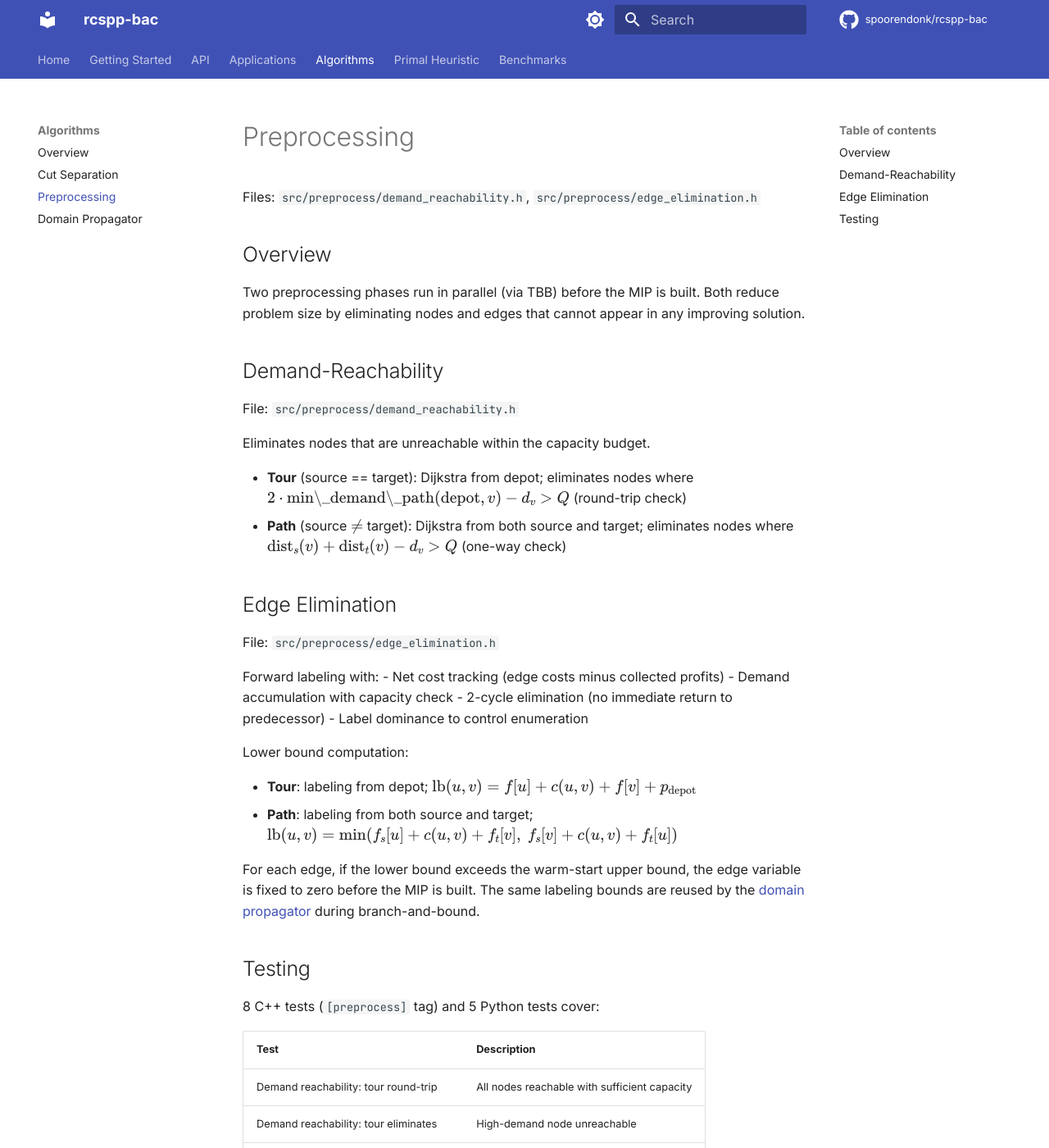
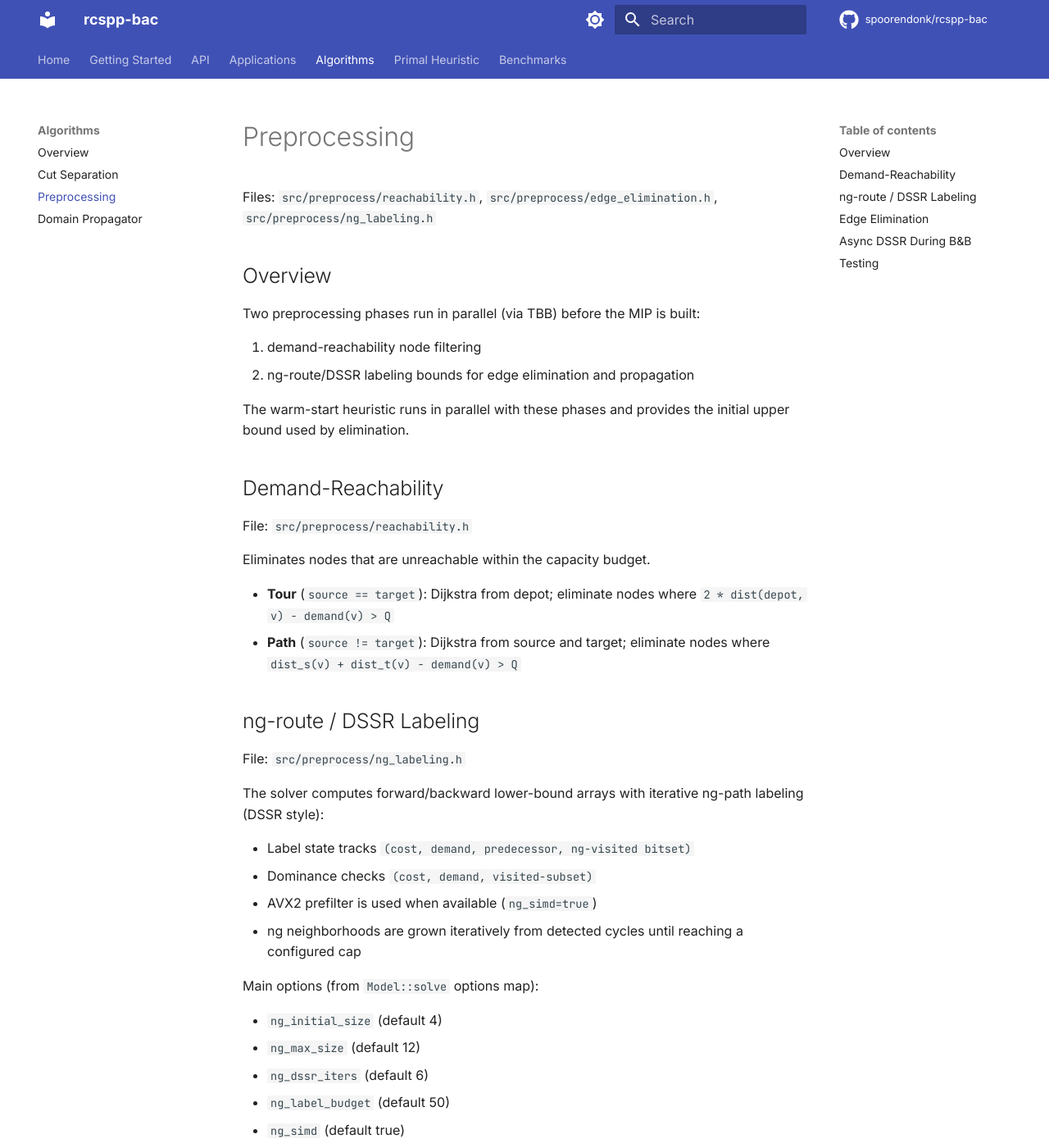
Before and after one commit to spoorendonk/cptp, an MkDocs documentation site: the page built from docs/preprocessing.md, in a window 1280 px wide and 1400 px high. Shown: the whole window at 82% size. Built offline with MkDocs 1.6.1 and Material for MkDocs 9.7.7, drawn with Linux system fonts in a browser that asks for light colours; comment, search, counter and statistics services are not loaded; some of the changed text lies outside the part shown.

Commit message:
Add Step 0 ng/DSSR bounds pipeline and path-safe separator defaults

````diff
--- a/CMakeLists.txt
+++ b/CMakeLists.txt
@@ -83,6 +83,7 @@ if(RCSPP_BUILD_TESTS)
     # Standalone algorithm tests (no HiGHS needed)
     add_executable(rcspp_algo_tests
         tests/test_max_flow.cpp
+        tests/test_ng_labeling.cpp
         tests/test_separators.cpp
         tests/test_oracle.cpp
     )
--- a/docs/preprocessing.md
+++ b/docs/preprocessing.md
@@ -1,59 +1,85 @@
 # Preprocessing
 
-Files: `src/preprocess/demand_reachability.h`, `src/preprocess/edge_elimination.h`
+Files: `src/preprocess/reachability.h`, `src/preprocess/edge_elimination.h`, `src/preprocess/ng_labeling.h`
 
 ## Overview
 
-Two preprocessing phases run in parallel (via TBB) before the MIP is built. Both
-reduce problem size by eliminating nodes and edges that cannot appear in any
-improving solution.
+Two preprocessing phases run in parallel (via TBB) before the MIP is built:
+
+1. demand-reachability node filtering
+2. ng-route/DSSR labeling bounds for edge elimination and propagation
+
+The warm-start heuristic runs in parallel with these phases and provides the
+initial upper bound used by elimination.
 
 ## Demand-Reachability
 
-File: `src/preprocess/demand_reachability.h`
+File: `src/preprocess/reachability.h`
 
 Eliminates nodes that are unreachable within the capacity budget.
 
-- **Tour** (source == target): Dijkstra from depot; eliminates nodes where
-  $2 \cdot \text{min\_demand\_path}(\text{depot}, v) - d_v > Q$ (round-trip check)
-- **Path** (source $\ne$ target): Dijkstra from both source and target; eliminates
-  nodes where $\text{dist}_s(v) + \text{dist}_t(v) - d_v > Q$ (one-way check)
+- **Tour** (`source == target`): Dijkstra from depot; eliminate nodes where
+  `2 * dist(depot, v) - demand(v) > Q`
+- **Path** (`source != target`): Dijkstra from source and target; eliminate
+  nodes where `dist_s(v) + dist_t(v) - demand(v) > Q`
+
+## ng-route / DSSR Labeling
+
+File: `src/preprocess/ng_labeling.h`
+
+The solver computes forward/backward lower-bound arrays with iterative ng-path
+labeling (DSSR style):
+
+- Label state tracks `(cost, demand, predecessor, ng-visited bitset)`
+- Dominance checks `(cost, demand, visited-subset)`
+- AVX2 prefilter is used when available (`ng_simd=true`)
+- ng neighborhoods are grown iteratively from detected cycles until reaching a
+  configured cap
+
+Main options (from `Model::solve` options map):
+
+- `ng_initial_size` (default 4)
+- `ng_max_size` (default 12)
+- `ng_dssr_iters` (default 6)
+- `ng_label_budget` (default 50)
+- `ng_simd` (default true)
 
 ## Edge Elimination
 
 File: `src/preprocess/edge_elimination.h`
 
-Forward labeling with:
-- Net cost tracking (edge costs minus collected profits)
-- Demand accumulation with capacity check
-- 2-cycle elimination (no immediate return to predecessor)
-- Label dominance to control enumeration
+Given forward bounds `f` and backward bounds `b`:
 
-Lower bound computation:
+- **Tour**: `lb(u,v) = f[u] + c(u,v) + f[v] + profit(source)`
+- **Path**: `lb(u,v) = min(f_s[u] + c(u,v) + f_t[v], f_s[v] + c(u,v) + f_t[u])`
 
-- **Tour**: labeling from depot; $\text{lb}(u,v) = f[u] + c(u,v) + f[v] + p_{\text{depot}}$
-- **Path**: labeling from both source and target;
-  $\text{lb}(u,v) = \min(f_s[u] + c(u,v) + f_t[v],\ f_s[v] + c(u,v) + f_t[u])$
+If `lb(u,v) > UB`, edge `(u,v)` is fixed to zero before MIP build.
 
-For each edge, if the lower bound exceeds the warm-start upper bound, the edge
-variable is fixed to zero before the MIP is built. The same labeling bounds are
-reused by the [domain propagator](domain-propagator.md) during branch-and-bound.
+## Async DSSR During B&B
+
+Files: `src/preprocess/shared_bounds.h`, `src/model/model.cpp`,
+`src/model/highs_bridge.cpp`
+
+If `dssr_async=true`, a background worker runs tighter fixed-ng labeling stages
+while HiGHS branch-and-bound is running:
+
+- publishes improved `(f,b)` snapshots via `SharedBoundsStore`
+- snapshots are monotone tightened element-wise
+- propagator callback consumes newer versions on the fly
+
+This allows stronger pruning without restarting the solve.
 
 ## Testing
 
-8 C++ tests (`[preprocess]` tag) and 5 Python tests cover:
+Key coverage:
 
-| Test | Description |
-|---|---|
-| Demand reachability: tour round-trip | All nodes reachable with sufficient capacity |
-| Demand reachability: tour eliminates | High-demand node unreachable |
-| Demand reachability: path bidirectional | Source+target Dijkstra for s-t path |
-| Demand reachability: path eliminates | High-demand node on tight-capacity path |
-| Demand reachability: large capacity | All nodes reachable with very large Q |
-| Edge elimination: tour | Expensive edge eliminated with tight UB |
-| Edge elimination: path | Bidirectional labeling on s-t path |
-| Edge elimination: infinite UB | No edges eliminated |
+- parity test (`ng_size=1`) against legacy 2-cycle labeling
+- shared-bounds monotonic tightening behavior
+- elementary s-t path detection from ng labeling
+
+Run:
 
 ```bash
-./build/rcspp_algo_tests [preprocess]
+./build/rcspp_algo_tests [ng]
+./build/rcspp_algo_tests [shared_bounds]
 ```
````
Also changed, not shown: docs/domain-propagator.md (+23 -16 lines), docs/ng-dssr-design.md (added, +56 -0 lines), docs/roadmap.md (+69 -52 lines), docs/separation.md (+5 -2 lines), 10 other files.
